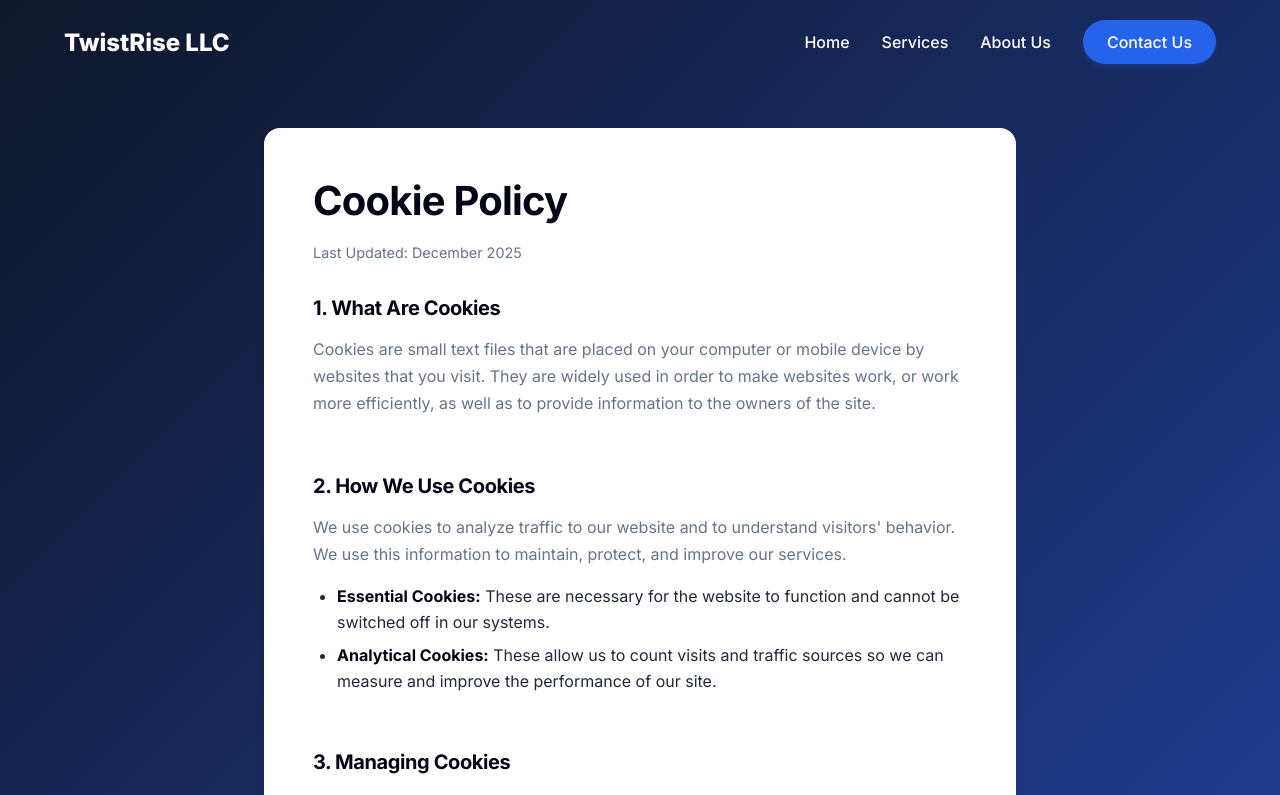
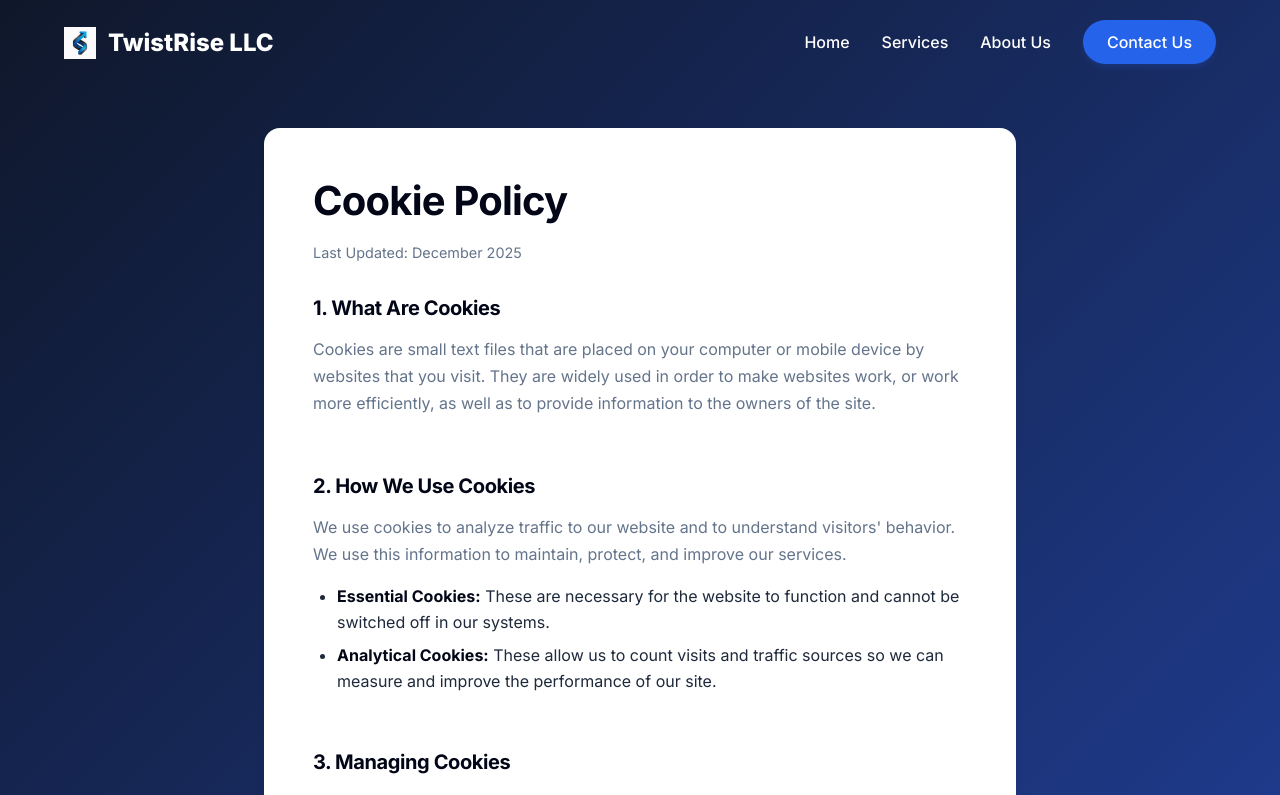
Before and after one commit to flidinnee-hub/twistrise.com, a Next.js app: page /legal/cookie in a window 1280 px wide. Shown: the top 795 px of the page. Built offline with nearby package versions, Linux system fonts and the light colour scheme.

Commit message:
Feat: Add logo next to header text

```diff
--- a/components/Header.tsx
+++ b/components/Header.tsx
@@ -5,8 +5,9 @@
     <header>
       <div className="container">
         <nav>
-          <Link href="/" className="logo">
-            TwistRise LLC
+          <Link href="/" className="logo" style={{ display: 'flex', alignItems: 'center', gap: '0.75rem' }}>
+            <img src="/images/logo.png" alt="TwistRise Logo" style={{ height: '32px', width: 'auto' }} />
+            <span>TwistRise LLC</span>
           </Link>
           <ul className="nav-links">
             <li><Link href="/">Home</Link></li>
```
Also changed, not shown: public/images/logo.png (added).
